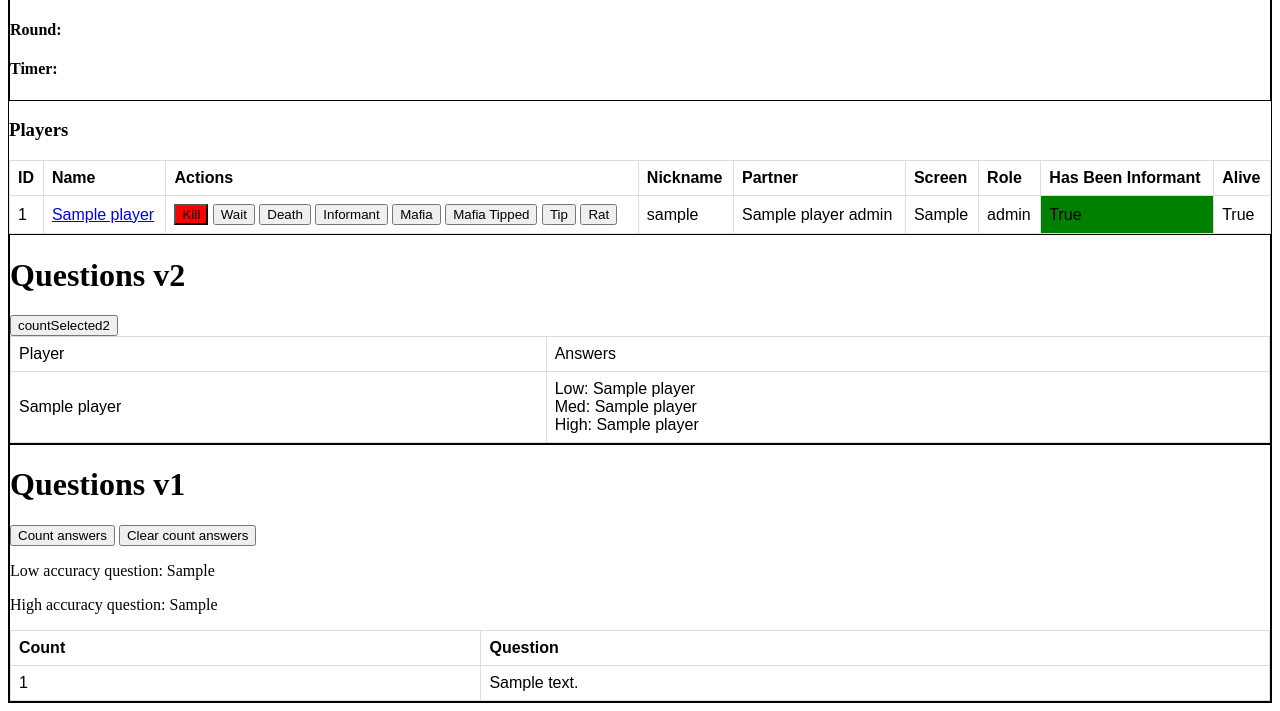
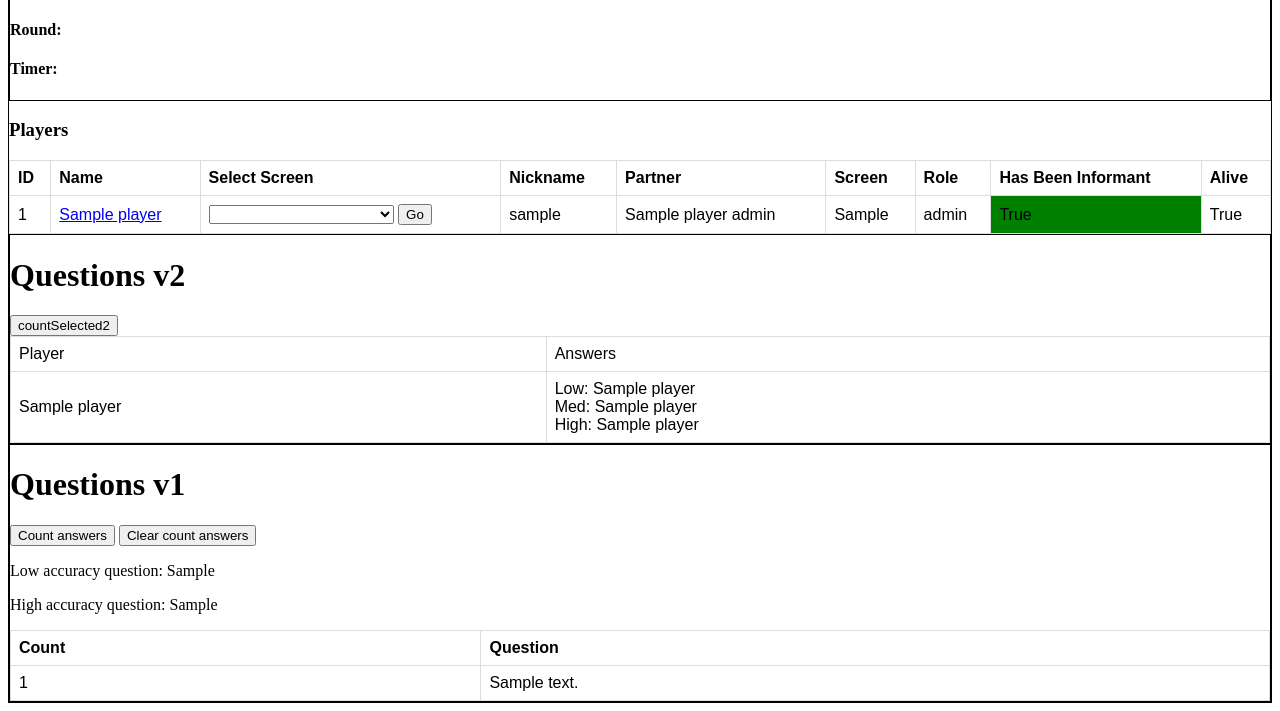
Before and after one commit to PopcornRobot/Scorpio, a Django app: template game/templates/dashboard.html in a window 1280 px wide. Shown: the part 171-882 px from the top of the page. Run offline with Django 3.2, Linux system fonts and the light colour scheme; tables that the repository leaves empty hold one stand-in row (values such as "Sample post"); the template is opened without the code that fills it: values that come from a table or form of the project are taken from there, most other values are stand-ins (such as "Sample title", 1, 10 or a date in 2020).

Commit message:
BM|Dashboard-Add player screen selection

```diff
--- a/game/templates/bulletin.html
+++ b/game/templates/bulletin.html
@@ -22,11 +22,11 @@
 
             </span>
     </div>
-    <h4>Nickname: {{ nickname }}</h4>
+    <!-- <h4>Nickname: {{ nickname }}</h4>
     <h4>Role: {{ role }}</h4>
     <h4>Informant: {{ informant }}</h4>
     <button onclick="getPlayerMessages('{{ user }}')">Get Messages</button>
-    <h4>Messages: {{ messages }}</h4>
+    <h4>Messages: {{ messages }}</h4> -->
 
 
 
--- a/game/templates/dashboard.html
+++ b/game/templates/dashboard.html
@@ -78,7 +78,7 @@
                 <tr>
                     <th>ID</th>
                     <th>Name</th>
-                    <th>Actions</th>
+                    <th>Select Screen</th>
                     <th>Nickname</th>
                     <th>Partner</th>
                     <th>Screen</th>
@@ -100,14 +100,25 @@
                         </a>
                     </td>
                     <td>
-                        <a href="killPlayer/{{ player.name }}"><button style="background-color: red;">Kill</button></a>
-                        <a href="setPlayerScreen/{{ player.name }}/wait_screen"><button wait_screen')">Wait</button></a>
-                        <a href="setPlayerScreen/{{ player.name }}/death_alert"><button death_alert')">Death</button></a>
-                        <a href="setPlayerScreen/{{ player.name }}/informant"><button informant')">Informant</button></a>
-                        <a href="setPlayerScreen/{{ player.name }}/mafia"><button mafia')">Mafia</button></a>
-                        <a href="setPlayerScreen/{{ player.name }}/tip_received_mafia"><button tip_received_mafia')">Mafia Tipped</button></a>
-                        <a href="setPlayerScreen/{{ player.name }}/tip_received_townpeople"><button tip_received_townpeople')">Tip</button></a>
-                        <a href="setPlayerScreen/{{ player.name }}/theres_a_rat"><button theres_a_rat')">Rat</button>    </a>
+                        <select name="{{ player.id }}" id="{{ player.id }}">
+                            <option value=""></option>
+                            <option value="announcement">announcement</option>
+                            <option value="character_assign_detective">character_assign_detective</option>
+                            <option value="character_assign_mafia">character_assign_mafia</option>
+                            <option value="death_alert">death_alert</option>
+                            <option value="informant_tip_submitted">informant_tip_submitted</option>
+                            <option value="informant">informant</option>
+                            <option value="lock_screen_vote">lock_screen_vote</option>
+                            <option value="lock_screen">lock_screen</option>
+                            <option value="mafia_find_informant">mafia_find_informant</option>
+                            <option value="mafia">mafia</option>
+                            <option value="theres_a_rat">theres_a_rat</option>
+                            <option value="tip_received_detective">tip_received_detective</option>
+                            <option value="tip_received_mafia">tip_received_mafia</option>
+                            <option value="wait_screen">wait_screen</option>
+                            <option value="you_have_been_killed">you_have_been_killed</option>
+                        </select>
+                        <button onclick="setScreen('{{ player.id }}')">Go</button>
                     </td>
                     <td>{{ player.nickname }}</td>
                     <td>{{ player.partner }}</td>
@@ -178,6 +189,7 @@
         let roundOneEndTime = ""
         let roundTwoEndTime = ""
         let roundThreeEndTime = ""
+        let playerId = "{{ player.id }}"
         polling = () => {
             // setInterval(() => {getMessages()}, 5000)
             // setInterval(() => {getTimerData()}, 5000)
@@ -252,11 +264,13 @@
 
                 })
         }
-        setScreen = (player, screen) => {
-            const url = "/setPlayerScreen/" + player + "/" + screen
+        setScreen = (selectId) => {
+            const screen = document.getElementById(selectId).value
+            const id = document.getElementById(selectId).name
+            const url = "/setPlayerScreen/" + id + "/" + screen
             fetch(url)
                 .then(response => response.text())
-                .then(data => console.log({data}))
+                // .then(data => console.log({data}))
         }
         document.onload(polling())
     </script>
--- a/game/templates/screens/informant.html
+++ b/game/templates/screens/informant.html
@@ -91,7 +91,7 @@
         </div>
     </section>
 
-    <form action="/submitSafeList/{{ user }}" method="POST">
+    <form action="/submitSafeList/{{ player.id }}" method="POST">
         {% csrf_token %}
         <ul>
           {% for p in other_players %}
@@ -102,7 +102,7 @@
           </li>
           {% endfor %}
         </ul>
-        <input type="submit" value="Submit">
+        <input type="submit" value="Submit" style="background-color:white; color:black;">
     </form>
 
     <script>
--- a/game/urls.py
+++ b/game/urls.py
@@ -57,7 +57,7 @@ urlpatterns = [
     path('new_round/<int:round>', views.new_round),
     path('process_survey', views.process_survey),
     path('debugSwitch', views.debug_switch),
-    path('submitSafeList/<str:user>', views.submit_safe_list),
+    path('submitSafeList/<int:id>', views.submit_safe_list),
     path('scan', views.scan),
 
 
--- a/game/views.py
+++ b/game/views.py
@@ -1075,8 +1075,8 @@ def debug_switch(request):
     game.save()
     return HttpResponseRedirect('/dashboard')
 
-def submit_safe_list(request, user ):
-    player = Player.objects.get(name=user)
+def submit_safe_list(request, id ):
+    player = Player.objects.get(id=id)
     selected_players = request.POST.getlist('players')
     mafia = Player.objects.filter(role="mafia")
     game = Game.objects.get(id=1)
@@ -1100,7 +1100,7 @@ def submit_safe_list(request, user ):
         else:
             print("no match")
     print("submit safe list", selected_players)
-    return HttpResponseRedirect('/bulletin/' + user)
+    return HttpResponseRedirect('/bulletin/' + str(id))
 
 def scan(request):
     print("scan")
```
